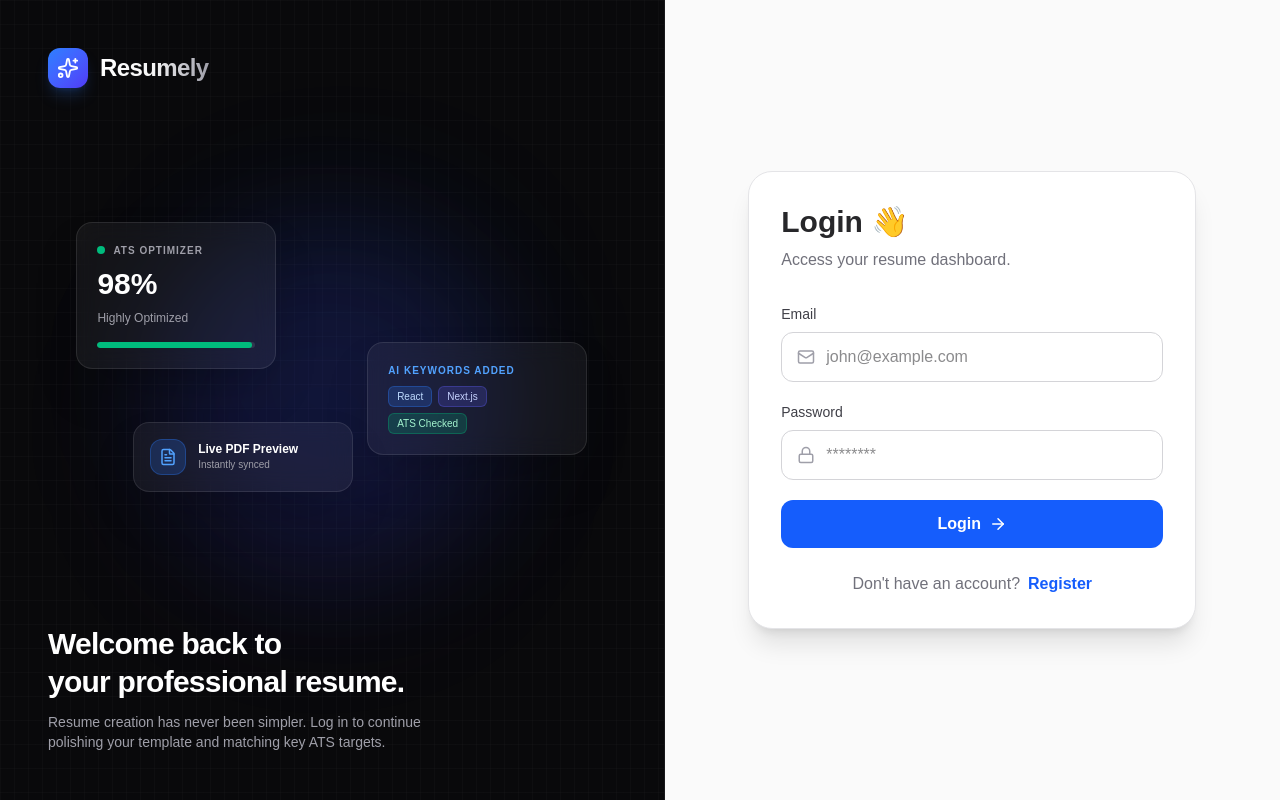
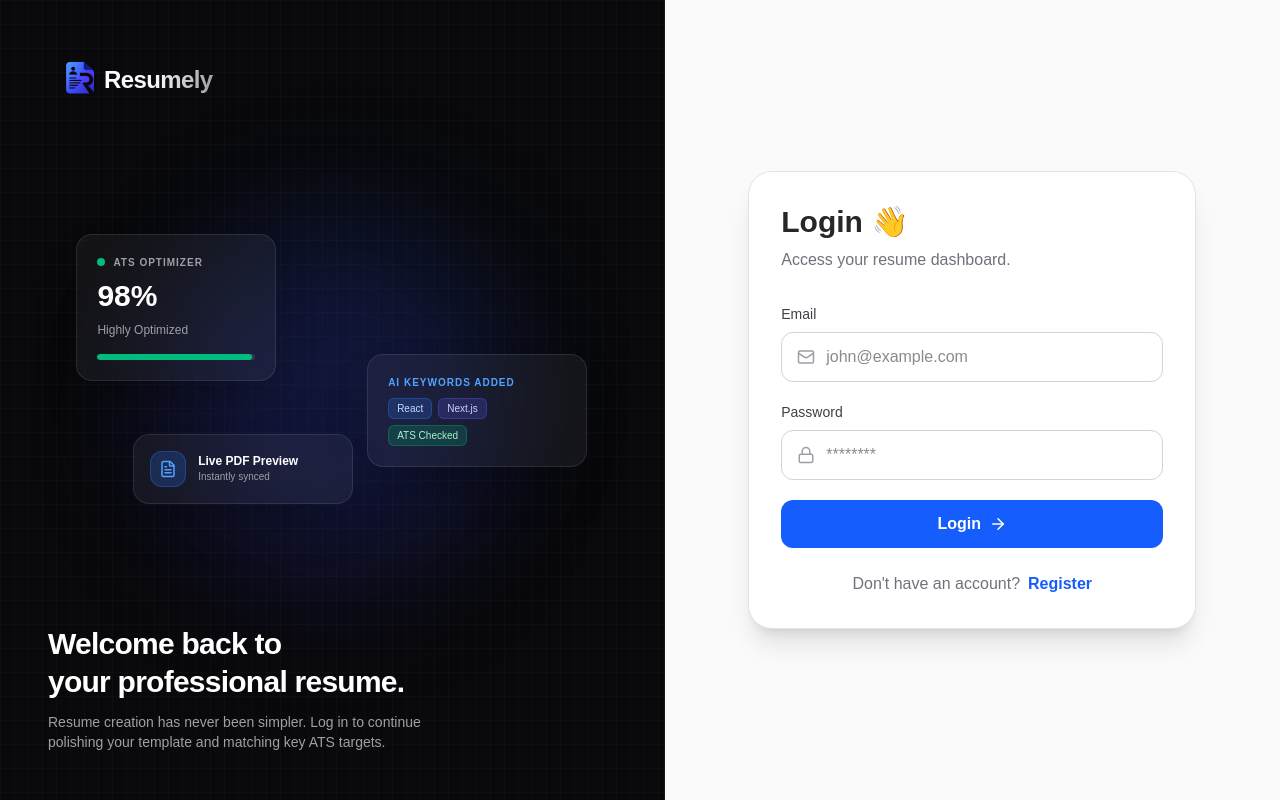
Before and after one commit to mannatgupta146/resumely, a Next.js app: page /auth/login in a window 1280 px wide. Built offline with nearby package versions, Linux system fonts and the light colour scheme.

Commit message:
feat: replace spark icon with custom logo in login and register pages

```diff
--- a/src/app/auth/login/page.tsx
+++ b/src/app/auth/login/page.tsx
@@ -33,7 +33,7 @@ export default function LoginPage() {
     } catch (error: any) {
       alert(
         error?.response?.data?.message ||
-          "Login failed"
+        "Login failed"
       );
     }
   };
@@ -49,11 +49,9 @@ export default function LoginPage() {
 
         {/* Top Header / Branding */}
         <div className="relative z-10">
-          <div className="flex items-center gap-3">
-            <div className="w-10 h-10 rounded-xl bg-linear-to-br from-blue-500 to-indigo-600 flex items-center justify-center shadow-lg shadow-blue-500/20">
-              <Sparkles size={22} className="text-white" />
-            </div>
-            <span className="text-2xl font-extrabold tracking-tight bg-linear-to-r from-white via-zinc-100 to-zinc-400 bg-clip-text text-transparent">
+          <div className="flex items-center gap-0">
+            <img src="/logo.png" alt="Resumely Logo" className="w-16 h-16 object-contain rounded-2xl" />
+            <span className="-ml-2 text-2xl font-extrabold tracking-tight bg-linear-to-r from-white via-zinc-100 to-zinc-400 bg-clip-text text-transparent">
               Resumely
             </span>
           </div>
--- a/src/app/auth/register/page.tsx
+++ b/src/app/auth/register/page.tsx
@@ -34,7 +34,7 @@ export default function RegisterPage() {
     } catch (error: any) {
       alert(
         error?.response?.data?.message ||
-          "Registration failed"
+        "Registration failed"
       );
     }
   };
@@ -50,11 +50,9 @@ export default function RegisterPage() {
 
         {/* Top Header / Branding */}
         <div className="relative z-10">
-          <div className="flex items-center gap-3">
-            <div className="w-10 h-10 rounded-xl bg-linear-to-br from-blue-500 to-indigo-600 flex items-center justify-center shadow-lg shadow-blue-500/20">
-              <Sparkles size={22} className="text-white" />
-            </div>
-            <span className="text-2xl font-extrabold tracking-tight bg-linear-to-r from-white via-zinc-100 to-zinc-400 bg-clip-text text-transparent">
+          <div className="flex items-center gap-0">
+            <img src="/logo.png" alt="Resumely Logo" className="w-16 h-16 object-contain rounded-2xl" />
+            <span className="-ml-2 text-2xl font-extrabold tracking-tight bg-linear-to-r from-white via-zinc-100 to-zinc-400 bg-clip-text text-transparent">
               Resumely
             </span>
           </div>
```
Also changed, not shown: public/logo.png (added).
